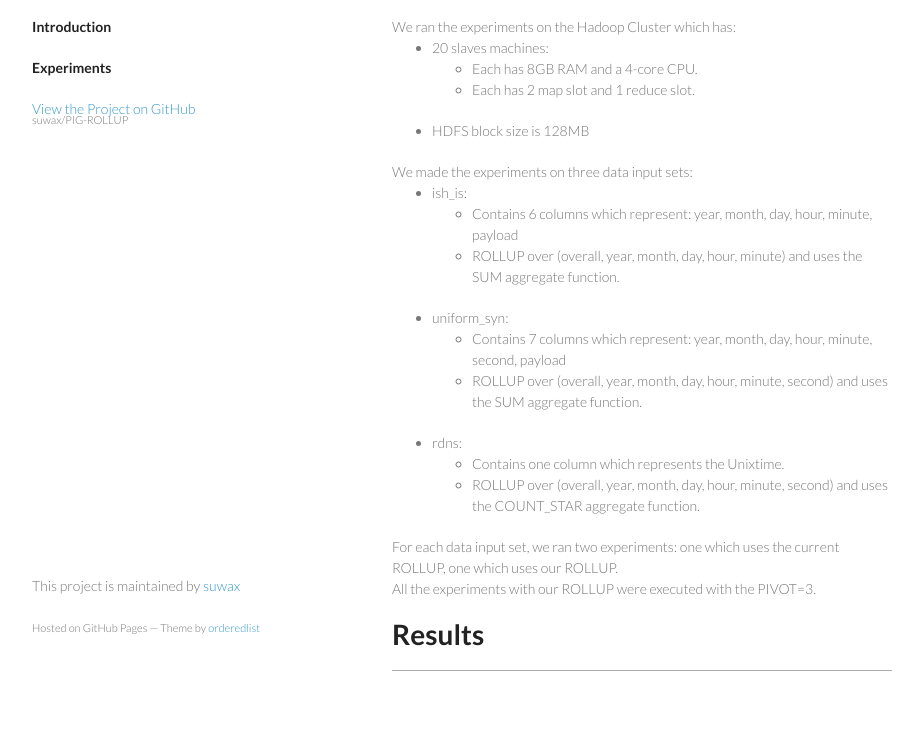
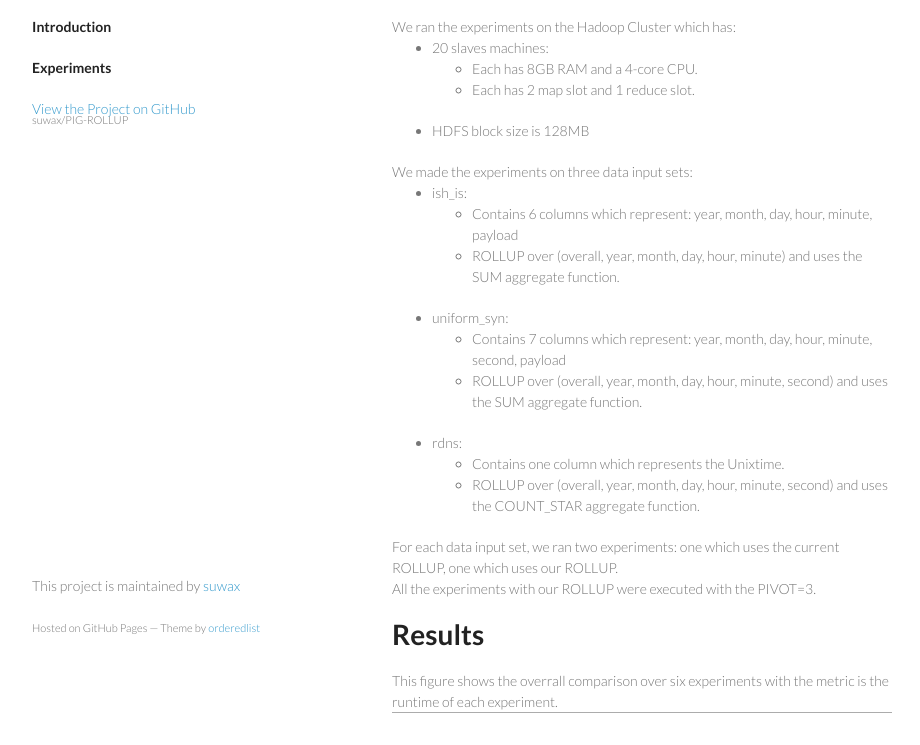
Before and after one commit to suwax/PIG-ROLLUP, a plain HTML site: page exp.html in a window 1280 px wide. Shown: the part 93-838 px from the top of the page, without its empty margins (178-1098 px from the left). Before the commit the page ends 817 px from the top, so only its background shows below. Drawn offline with Linux system fonts and the light colour scheme; a script that the page names is missing.

Commit message:
Update exp.html

```diff
--- a/exp.html
+++ b/exp.html
@@ -61,6 +61,7 @@
 
         <h1>
         <a name="Results" class="anchor" href="#result"><span class="octicon octicon-link"></span></a>Results</h1>
+        This figure shows the overrall comparison over six experiments with the metric is the runtime of each experiment.
         <script id="infogram_0_chart-79555445699" src="//e.infogr.am/js/embed.js" type="text/javascript"></script>
         <div style="width:100%;border-top:1px solid #acacac;padding-top:3px;font-family:Arial;font-size:10px;text-align:center;">
         </div>
```
